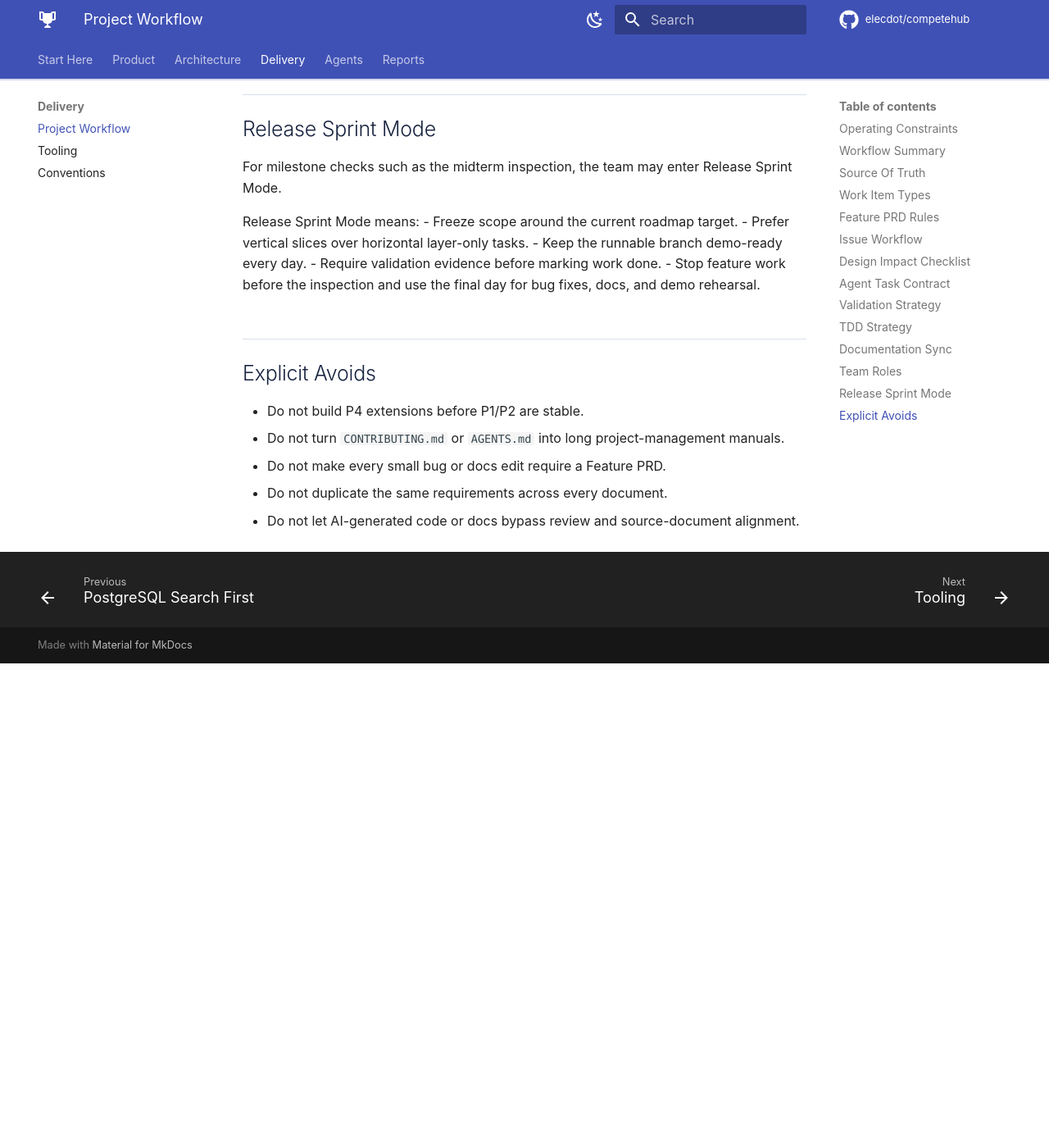
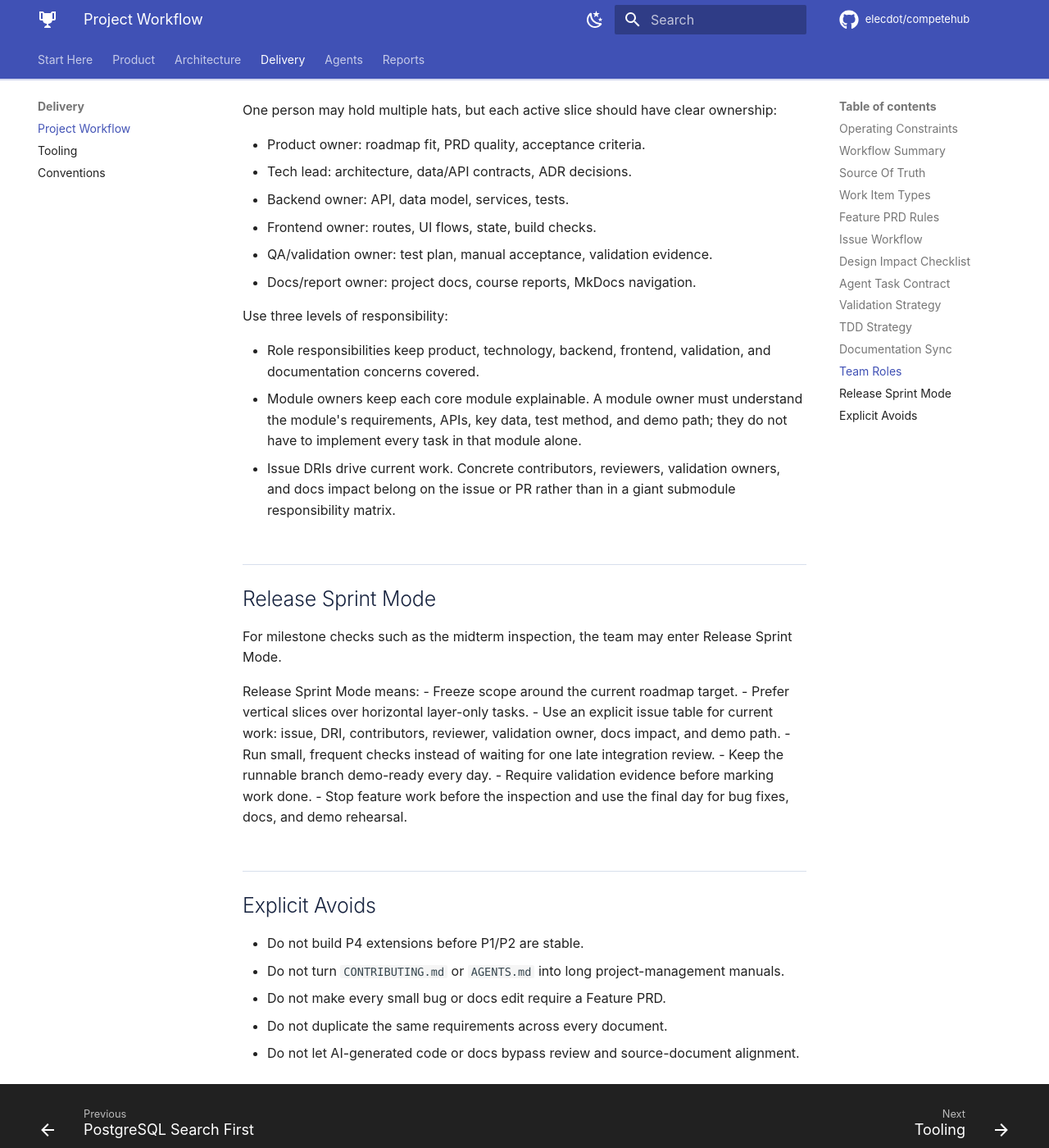
Before and after one commit to elecdot/competehub, an MkDocs documentation site: the page built from docs/project_workflow.md, in a window 1280 px wide and 1400 px high, scrolled down 5535 px. Shown: the whole window at 82% size. Built offline with MkDocs 1.6.1 and Material for MkDocs 9.7.7, drawn with Linux system fonts in a browser that asks for light colours; comment, search, counter and statistics services are not loaded; before the commit the page ends 6344 px from its top, so only the background shows below that; some of the changed text lies outside the part shown.

Commit message:
meta(project): define release sprint collaboration model (#10)

```diff
--- a/docs/project_workflow.md
+++ b/docs/project_workflow.md
@@ -83,6 +83,18 @@
 - Affected surfaces.
 - Validation plan.
 - Links to Feature PRDs or source documents when relevant.
+
+Each active implementation or documentation slice should also make responsibility
+explicit:
+
+- DRI: the person who drives the issue to completion.
+- Contributors: people responsible for backend, frontend, docs, data, or report
+  parts when the issue crosses surfaces.
+- Reviewer: the person expected to review the change before merge.
+- Validation owner: the person responsible for collecting test, build, or manual
+  acceptance evidence.
+- Docs impact: source documents that must be updated or explicitly left
+  unchanged.
 
 Prefer vertical slices that can be implemented and reviewed independently. Avoid
 issues that split all data work, all API work, all UI work, and all tests into
@@ -171,6 +183,17 @@
 - QA/validation owner: test plan, manual acceptance, validation evidence.
 - Docs/report owner: project docs, course reports, MkDocs navigation.
 
+Use three levels of responsibility:
+
+- Role responsibilities keep product, technology, backend, frontend,
+  validation, and documentation concerns covered.
+- Module owners keep each core module explainable. A module owner must
+  understand the module's requirements, APIs, key data, test method, and demo
+  path; they do not have to implement every task in that module alone.
+- Issue DRIs drive current work. Concrete contributors, reviewers, validation
+  owners, and docs impact belong on the issue or PR rather than in a giant
+  submodule responsibility matrix.
+
 ## Release Sprint Mode
 
 For milestone checks such as the midterm inspection, the team may enter Release Sprint Mode.
@@ -178,6 +201,9 @@
 Release Sprint Mode means:
 - Freeze scope around the current roadmap target.
 - Prefer vertical slices over horizontal layer-only tasks.
+- Use an explicit issue table for current work: issue, DRI, contributors,
+  reviewer, validation owner, docs impact, and demo path.
+- Run small, frequent checks instead of waiting for one late integration review.
 - Keep the runnable branch demo-ready every day.
 - Require validation evidence before marking work done.
 - Stop feature work before the inspection and use the final day for bug fixes, docs, and demo rehearsal.
```
Also changed, not shown: docs/reports/01_项目开发计划.md (+8 -0 lines), docs/reports/module_breakdown_v1.0.md (+4 -0 lines).
